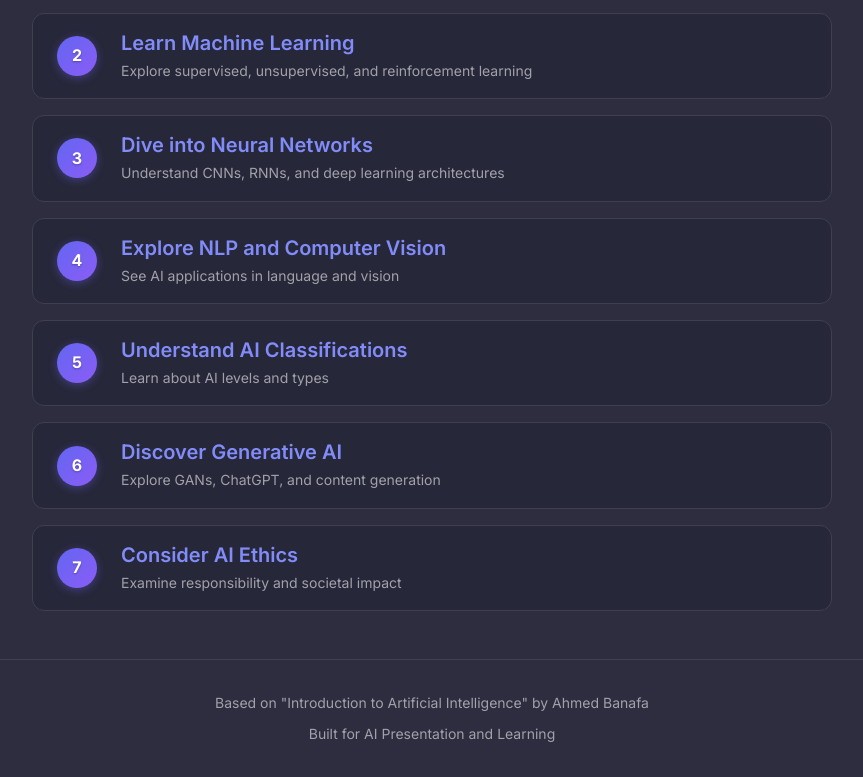
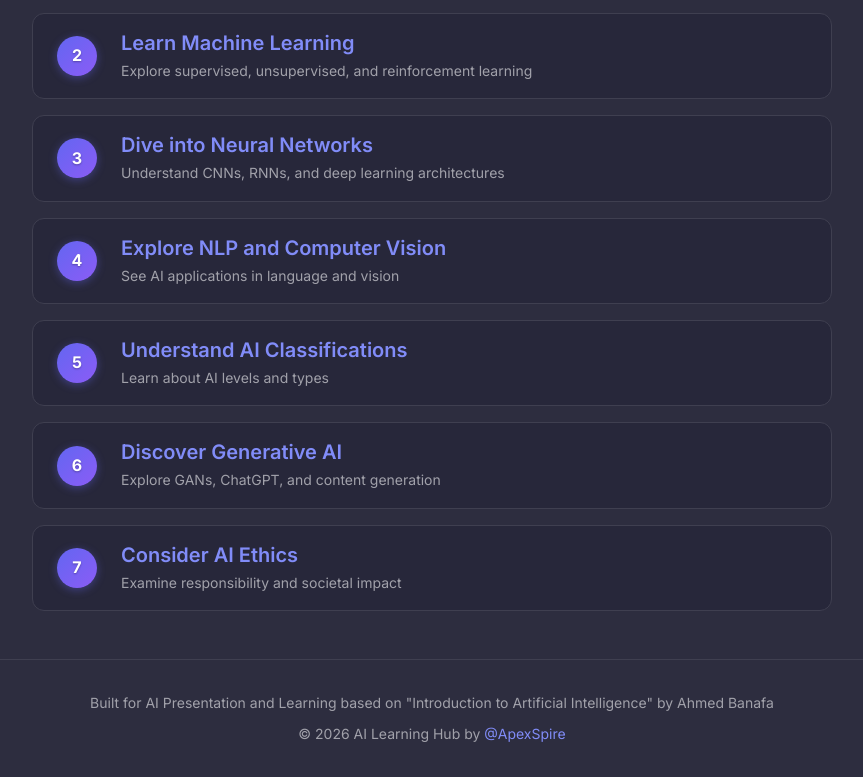
Before and after one commit to apollosoftdev/ai-learning, a website: page index.html in a window 1280 px wide. Shown: the part 1689-2466 px from the top of the page, without its empty margins (208-1071 px from the left). Drawn offline with Linux system fonts and the light colour scheme.

Commit message:
fix: update footer content across multiple pages to enhance clarity and include copyright information

```diff
--- a/index.html
+++ b/index.html
@@ -339,8 +339,8 @@
   <!-- Footer -->
   <footer class="footer">
     <div class="container">
-      <p>Based on "Introduction to Artificial Intelligence" by Ahmed Banafa</p>
-      <p class="mt-1">Built for AI Presentation and Learning</p>
+      <p>Built for AI Presentation and Learning based on "Introduction to Artificial Intelligence" by Ahmed Banafa</p>
+      <p class="mt-1">&copy; 2026 AI Learning Hub by <a href="https://github.com/apollosoftdev" target="_blank">@ApexSpire</a></p>
     </div>
   </footer>
 </body>
```
Also changed, not shown: pages/ai-levels.html (+2 -1 lines), pages/ai-types.html (+2 -1 lines), pages/computer-vision.html (+2 -1 lines), pages/ethics.html (+2 -1 lines), pages/generative-ai.html (+2 -1 lines), pages/machine-learning.html (+2 -1 lines), pages/neural-networks.html (+2 -1 lines), pages/nlp.html (+2 -1 lines), pages/what-is-ai.html (+2 -1 lines).
